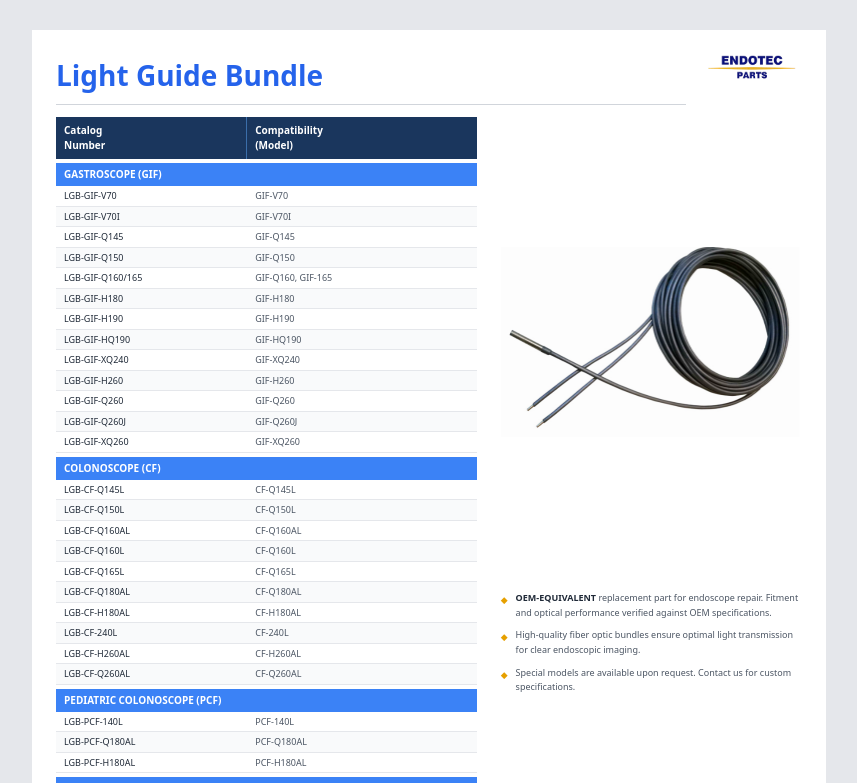
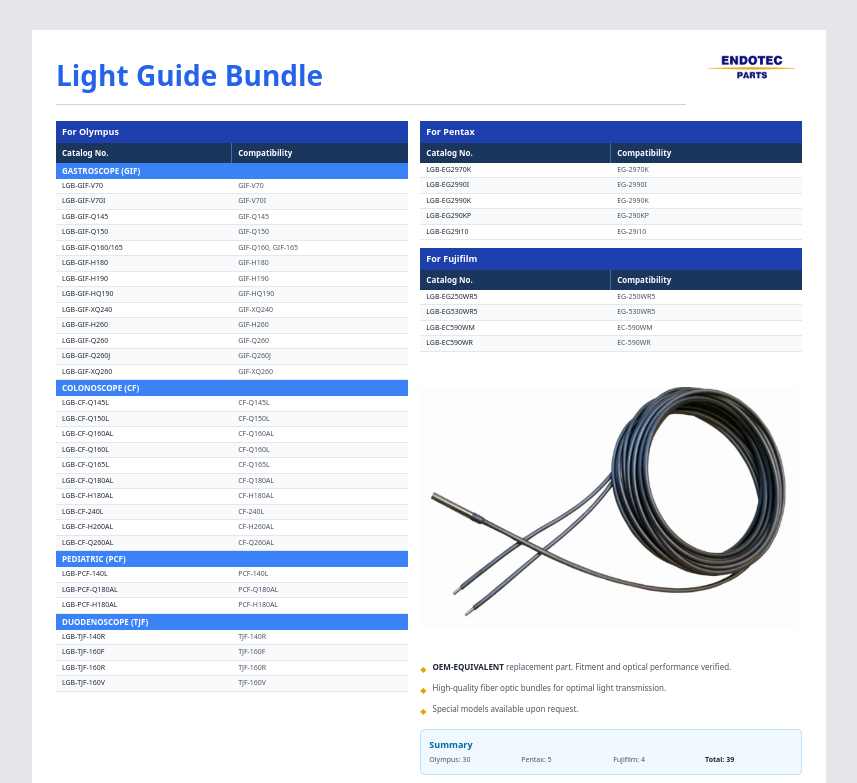
Before and after one commit to zhangzixin1/v0-spare-parts-table, a Next.js app: page / in a window 1280 px wide. Shown: the part 1157-1940 px from the top of the page, without its empty margins (211-1068 px from the left). Built offline with nearby package versions, Linux system fonts and the light colour scheme.

Commit message:
feat: rewrite Light Guide Bundle component with new layout and data\n\nAdd Pentax and Fujifilm data, rename arrays, add BrandHeader, update table styles, and change footer.

```diff
--- a/components/light-guide-bundle-olympus.tsx
+++ b/components/light-guide-bundle-olympus.tsx
@@ -1,6 +1,7 @@
 import Image from "next/image"
 
-const gastroscopeData = [
+// Olympus Data
+const olympusGastroscopeData = [
   { cat: "LGB-GIF-V70", models: "GIF-V70" },
   { cat: "LGB-GIF-V70I", models: "GIF-V70I" },
   { cat: "LGB-GIF-Q145", models: "GIF-Q145" },
@@ -16,7 +17,7 @@ const gastroscopeData = [
   { cat: "LGB-GIF-XQ260", models: "GIF-XQ260" },
 ]
 
-const colonoscopeData = [
+const olympusColonoscopeData = [
   { cat: "LGB-CF-Q145L", models: "CF-Q145L" },
   { cat: "LGB-CF-Q150L", models: "CF-Q150L" },
   { cat: "LGB-CF-Q160AL", models: "CF-Q160AL" },
@@ -29,39 +30,56 @@ const colonoscopeData = [
   { cat: "LGB-CF-Q260AL", models: "CF-Q260AL" },
 ]
 
-const pcfData = [
+const olympusPcfData = [
   { cat: "LGB-PCF-140L", models: "PCF-140L" },
   { cat: "LGB-PCF-Q180AL", models: "PCF-Q180AL" },
   { cat: "LGB-PCF-H180AL", models: "PCF-H180AL" },
 ]
 
-const duodenoscopeData = [
+const olympusDuodenoscopeData = [
   { cat: "LGB-TJF-140R", models: "TJF-140R" },
   { cat: "LGB-TJF-160F", models: "TJF-160F" },
   { cat: "LGB-TJF-160R", models: "TJF-160R" },
   { cat: "LGB-TJF-160V", models: "TJF-160V" },
 ]
 
+// Pentax Data
+const pentaxData = [
+  { cat: "LGB-EG2970K", models: "EG-2970K" },
+  { cat: "LGB-EG2990I", models: "EG-2990I" },
+  { cat: "LGB-EG2990K", models: "EG-2990K" },
+  { cat: "LGB-EG290KP", models: "EG-290KP" },
+  { cat: "LGB-EG29i10", models: "EG-29i10" },
+]
+
+// Fujifilm Data
+const fujifilmData = [
+  { cat: "LGB-EG250WR5", models: "EG-250WR5" },
+  { cat: "LGB-EG530WR5", models: "EG-530WR5" },
+  { cat: "LGB-EC590WM", models: "EC-590WM" },
+  { cat: "LGB-EC590WR", models: "EC-590WR" },
+]
+
 function TableHeader() {
   return (
-    <div className="grid grid-cols-[1fr_1.2fr] bg-[#1a365d] text-[#ffffff] text-[10px] font-semibold">
-      <div className="px-2 py-1.5 border-r border-[#3b6eaa]">
-        Catalog
-        <br />
-        Number
-      </div>
-      <div className="px-2 py-1.5">
-        Compatibility
-        <br />
-        (Model)
-      </div>
+    <div className="grid grid-cols-[1fr_1fr] bg-[#1a365d] text-[#ffffff] text-[8px] font-semibold">
+      <div className="px-1.5 py-1 border-r border-[#3b6eaa]">Catalog No.</div>
+      <div className="px-1.5 py-1">Compatibility</div>
+    </div>
+  )
+}
+
+function BrandHeader({ label }: { label: string }) {
+  return (
+    <div className="bg-[#1e40af] text-[#ffffff] text-[9px] font-bold px-1.5 py-1 mt-2">
+      {label}
     </div>
   )
 }
 
 function CategoryHeader({ label }: { label: string }) {
   return (
-    <div className="bg-[#3b82f6] text-[#ffffff] text-[10px] font-semibold px-2 py-1 mt-1">
+    <div className="bg-[#3b82f6] text-[#ffffff] text-[8px] font-semibold px-1.5 py-0.5">
       {label}
     </div>
   )
@@ -76,12 +94,12 @@ function DataRow({
 }) {
   return (
     <div
-      className={`grid grid-cols-[1fr_1.2fr] text-[9px] ${
+      className={`grid grid-cols-[1fr_1fr] text-[7px] ${
         index % 2 === 0 ? "bg-[#ffffff]" : "bg-[#f9fafb]"
       } border-b border-[#e5e7eb]`}
     >
-      <div className="px-2 py-[3px] font-medium text-[#1f2937]">{row.cat}</div>
-      <div className="px-2 py-[3px] text-[#4b5563]">{row.models}</div>
+      <div className="px-1.5 py-[2px] font-medium text-[#1f2937]">{row.cat}</div>
+      <div className="px-1.5 py-[2px] text-[#4b5563]">{row.models}</div>
     </div>
   )
 }
@@ -106,72 +124,93 @@ export default function LightGuideBundleOlympus() {
         <div className="w-full h-[1px] bg-[#d1d5db] mt-2" />
       </div>
 
-      {/* Main Content Area */}
-      <div className="flex mt-3 px-6">
-        {/* Left Column: Tables */}
-        <div className="w-[58%] pr-3">
+      {/* Main Content Area - Two Column Layout */}
+      <div className="flex mt-2 px-6 gap-3">
+        {/* Left Column: Olympus */}
+        <div className="w-[48%]">
+          <BrandHeader label="For Olympus" />
           <TableHeader />
 
-          {/* Gastroscope */}
           <CategoryHeader label="GASTROSCOPE (GIF)" />
-          {gastroscopeData.map((row, i) => (
+          {olympusGastroscopeData.map((row, i) => (
             <DataRow key={row.cat} row={row} index={i} />
           ))}
 
-          {/* Colonoscope */}
           <CategoryHeader label="COLONOSCOPE (CF)" />
-          {colonoscopeData.map((row, i) => (
+          {olympusColonoscopeData.map((row, i) => (
             <DataRow key={row.cat} row={row} index={i} />
           ))}
 
-          {/* Pediatric Colonoscope */}
-          <CategoryHeader label="PEDIATRIC COLONOSCOPE (PCF)" />
-          {pcfData.map((row, i) => (
+          <CategoryHeader label="PEDIATRIC (PCF)" />
+          {olympusPcfData.map((row, i) => (
             <DataRow key={row.cat} row={row} index={i} />
           ))}
 
-          {/* Duodenoscope */}
           <CategoryHeader label="DUODENOSCOPE (TJF)" />
-          {duodenoscopeData.map((row, i) => (
+          {olympusDuodenoscopeData.map((row, i) => (
             <DataRow key={row.cat} row={row} index={i} />
           ))}
         </div>
 
-        {/* Right Column: Product Images */}
-        <div className="w-[42%] pl-3 relative">
-          {/* Light guide bundle image */}
-          <div className="relative h-[450px]">
+        {/* Right Column: Pentax + Fujifilm + Image */}
+        <div className="w-[52%]">
+          {/* Pentax */}
+          <BrandHeader label="For Pentax" />
+          <TableHeader />
+          {pentaxData.map((row, i) => (
+            <DataRow key={row.cat} row={row} index={i} />
+          ))}
+
+          {/* Fujifilm */}
+          <BrandHeader label="For Fujifilm" />
+          <TableHeader />
+          {fujifilmData.map((row, i) => (
+            <DataRow key={row.cat} row={row} index={i} />
+          ))}
+
+          {/* Product Image */}
+          <div className="relative h-[280px] mt-4">
             <Image
-              src="/images/light-guide-bundle-olympus.png"
-              alt="Olympus light guide bundle fiber optic assembly"
+              src="/images/light-guide-bundle.png"
+              alt="Light guide bundle fiber optic assembly"
               fill
               className="object-contain"
             />
           </div>
 
-          {/* Product notes */}
-          <div className="mt-6 space-y-2 text-[9px] text-[#4b5563] leading-relaxed">
-            <div className="flex items-start gap-2">
+          {/* Product Notes */}
+          <div className="mt-3 space-y-1.5 text-[8px] text-[#4b5563] leading-relaxed">
+            <div className="flex items-start gap-1.5">
               <span className="text-[#e6a000] mt-0.5 shrink-0">&#x25C6;</span>
               <p>
                 <strong className="text-[#1f2937]">OEM-EQUIVALENT</strong> replacement
-                part for endoscope repair. Fitment and optical performance verified
-                against OEM specifications.
+                part. Fitment and optical performance verified.
               </p>
             </div>
-            <div className="flex items-start gap-2">
+            <div className="flex items-start gap-1.5">
               <span className="text-[#e6a000] mt-0.5 shrink-0">&#x25C6;</span>
               <p>
-                High-quality fiber optic bundles ensure optimal light transmission
-                for clear endoscopic imaging.
+                High-quality fiber optic bundles for optimal light transmission.
               </p>
             </div>
-            <div className="flex items-start gap-2">
+            <div className="flex items-start gap-1.5">
               <span className="text-[#e6a000] mt-0.5 shrink-0">&#x25C6;</span>
               <p>
-                Special models are available upon request. Contact us for custom
-                specifications.
+                Special models available upon request.
               </p>
+            </div>
+          </div>
+
+          {/* Summary Box */}
+          <div className="mt-3 bg-[#f0f9ff] border border-[#bae6fd] rounded p-2">
+            <h3 className="text-[9px] font-semibold text-[#0369a1] mb-1">
+              Summary
+            </h3>
+            <div className="grid grid-cols-4 gap-1 text-[7px] text-[#4b5563]">
+              <div>Olympus: 30</div>
+              <div>Pentax: 5</div>
+              <div>Fujifilm: 4</div>
+              <div className="font-semibold text-[#1f2937]">Total: 39</div>
             </div>
           </div>
         </div>
@@ -179,7 +218,7 @@ export default function LightGuideBundleOlympus() {
 
       {/* Footer */}
       <div className="absolute bottom-4 left-6 right-6 flex justify-between text-[9px] text-[#9ca3af]">
-        <span className="text-[#6b7280] font-medium">For Olympus</span>
+        <span className="text-[#6b7280] font-medium">All Brands</span>
         <span>www.endotec-med.com</span>
         <span className="text-[#6b7280] font-medium">5</span>
       </div>
```
Also changed, not shown: public/images/light-guide-bundle.png (added).
